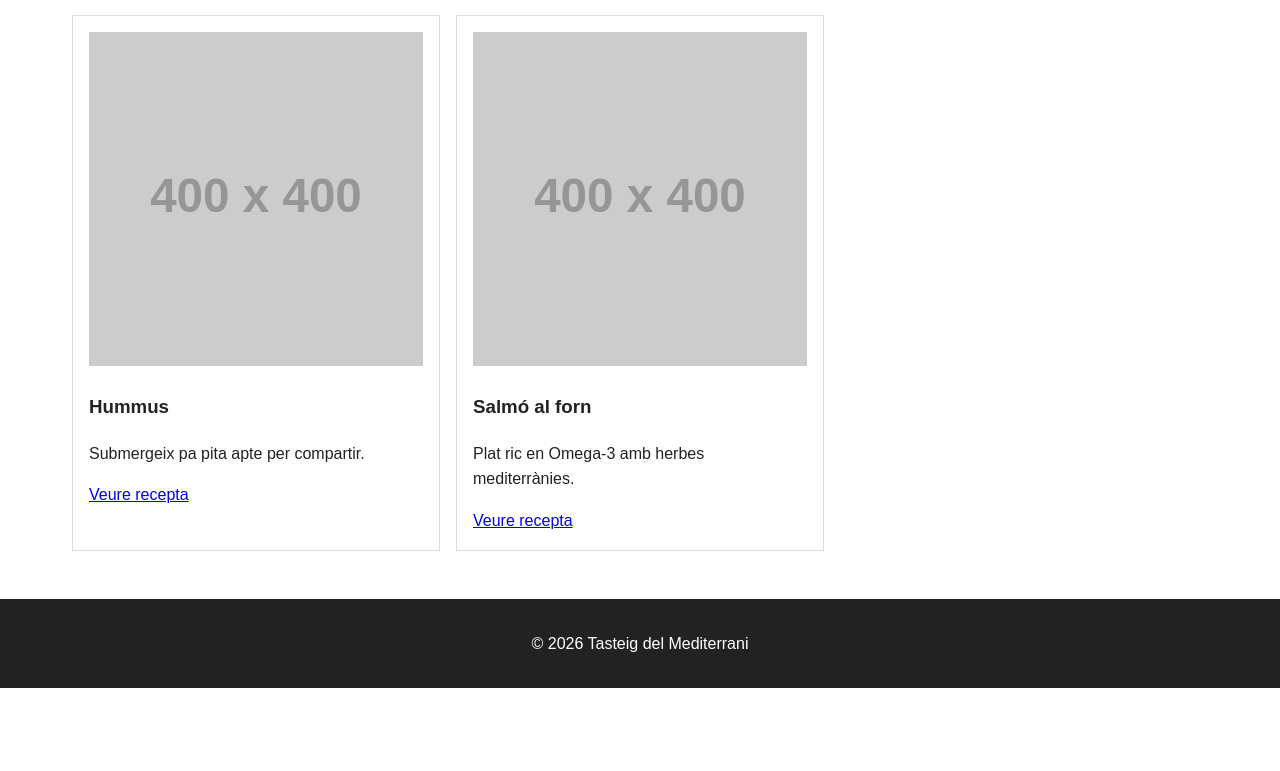
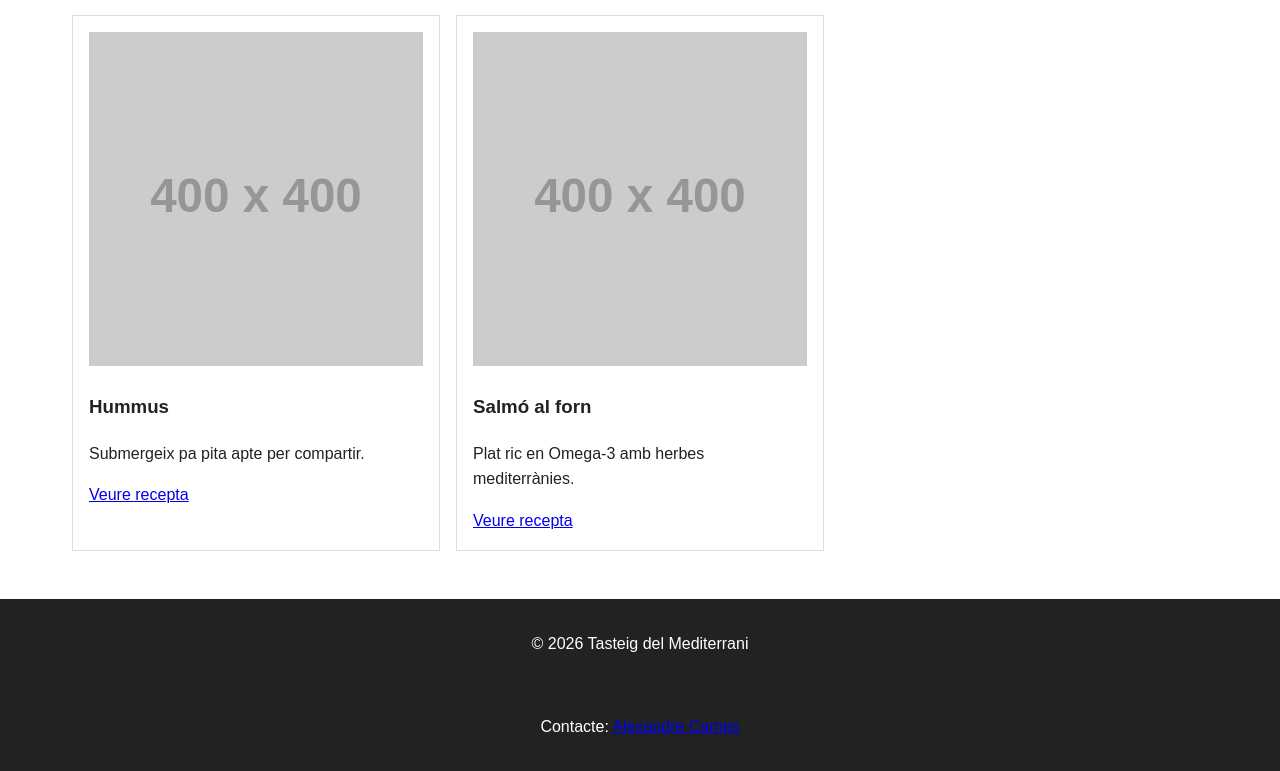
Before and after one commit to acampsme/PAC1-eines, a website built with Parcel: page src/index.html in a window 1280 px wide. Shown: the part 962-1733 px from the top of the page. Before the commit the page ends 1650 px from the top, so only its background shows below. Built offline with nearby package versions, Linux system fonts and the light colour scheme; placeholder pictures from the web are drawn by us.

Commit message:
li poso el meu email al footer

```diff
--- a/src/index.html
+++ b/src/index.html
@@ -75,7 +75,9 @@
 </main>
 
 <footer>
-  <p>&copy; 2026 Tasteig del Mediterrani</p>
+  <p>&copy; 2026 Tasteig del Mediterrani</p><br>
+  <p>Contacte: <a href="mailto:acampsme@uoc.edu">Alexandre Camps</a></p>
+
 </footer>
 
 <script type="module" src="./js/main.js"></script>
```
Also changed, not shown: src/categoria.html (+2 -1 lines), src/detall1.html (+2 -1 lines), src/detall2.html (+2 -1 lines), src/links.html (+3 -1 lines).
